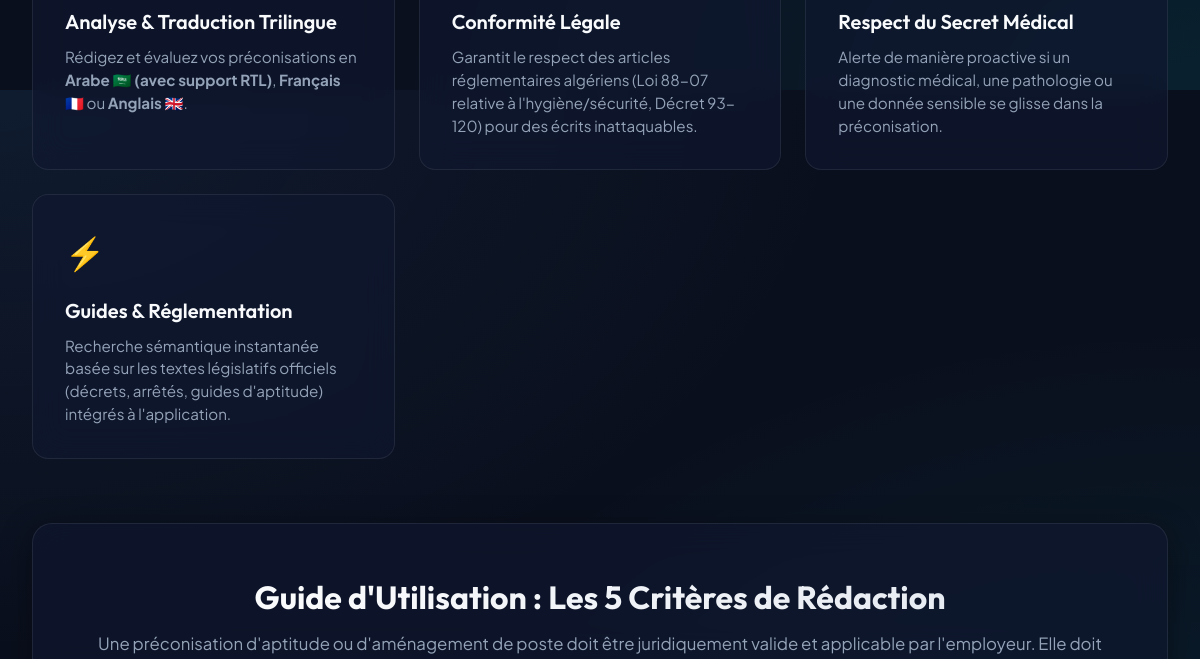
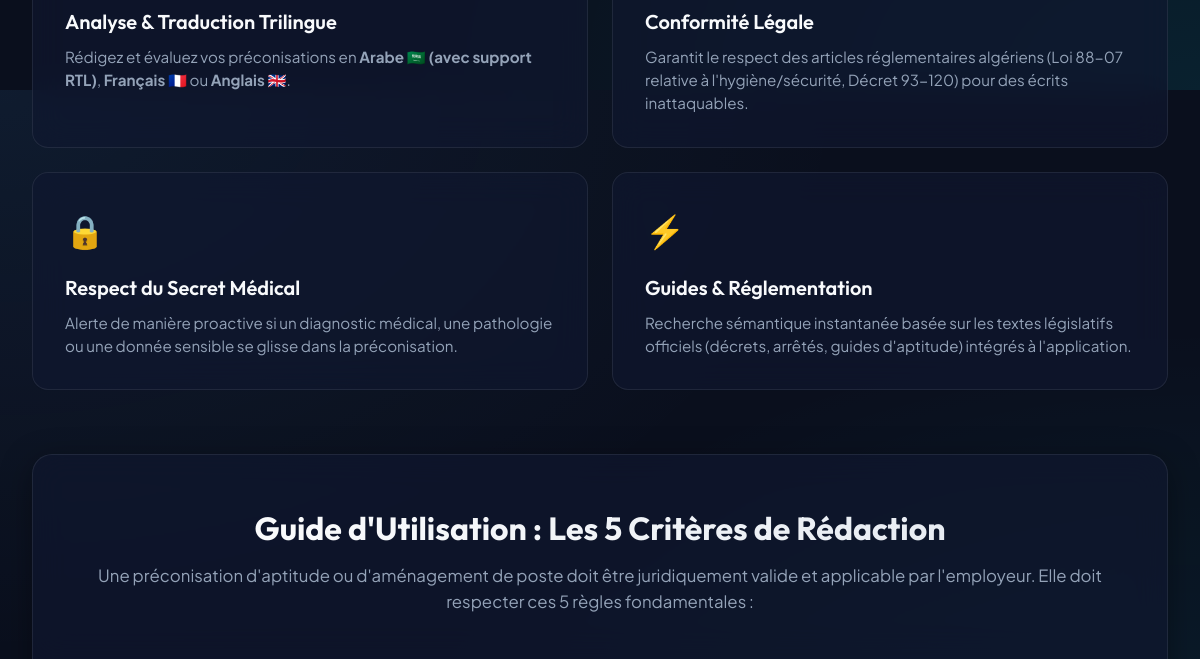
Before and after one commit to Nezzal/assistant-aptitude-medicale, an Electron app: page frontend/index.html in a window 1200 px wide. Shown: the part 710-1369 px from the top of the page. Drawn offline with Linux system fonts and the light colour scheme; files that its build step writes are made by us from their sources; files whose address does not match are found by name.

Commit message:
Fix benefits grid 4-card alignment layout for perfect balance

```diff
--- a/frontend/style.css
+++ b/frontend/style.css
@@ -987,12 +987,24 @@
     display: inline-flex;
 }
 
-/* Benefits Grid */
+/* Benefits Grid (4 cartes équilibrées) */
 .benefits-grid {
     display: grid;
-    grid-template-columns: repeat(auto-fit, minmax(300px, 1fr));
+    grid-template-columns: repeat(4, 1fr);
     gap: 1.5rem;
     margin-bottom: 4rem;
+}
+
+@media (max-width: 1200px) {
+    .benefits-grid {
+        grid-template-columns: repeat(2, 1fr);
+    }
+}
+
+@media (max-width: 640px) {
+    .benefits-grid {
+        grid-template-columns: 1fr;
+    }
 }
 
 .benefit-card {
```
